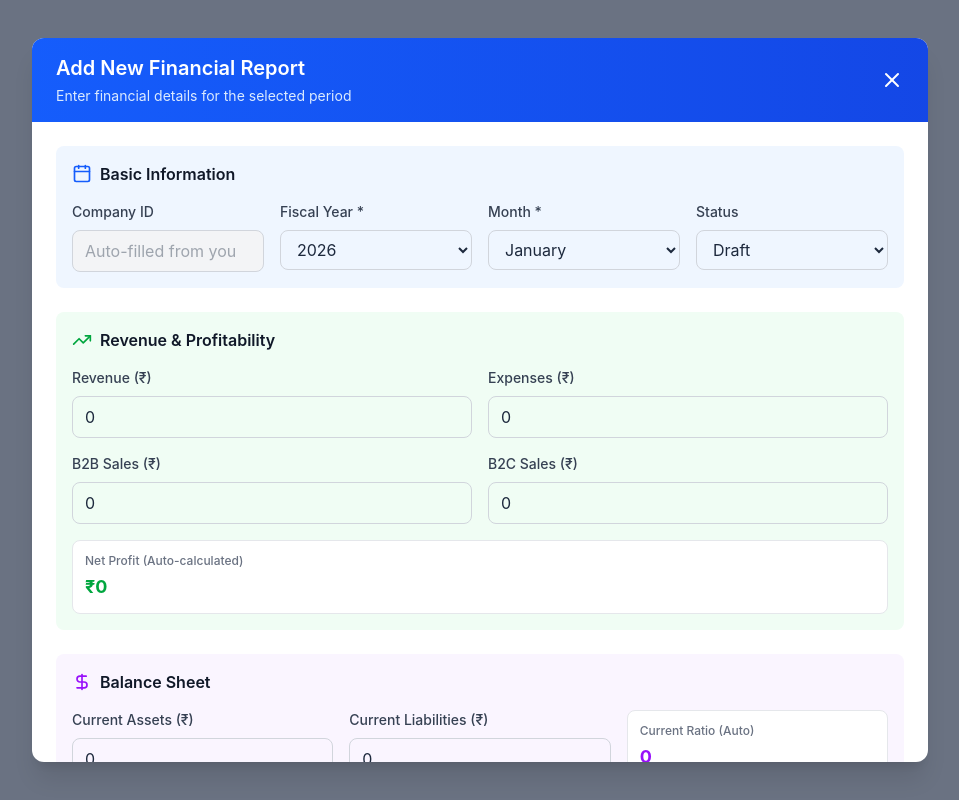
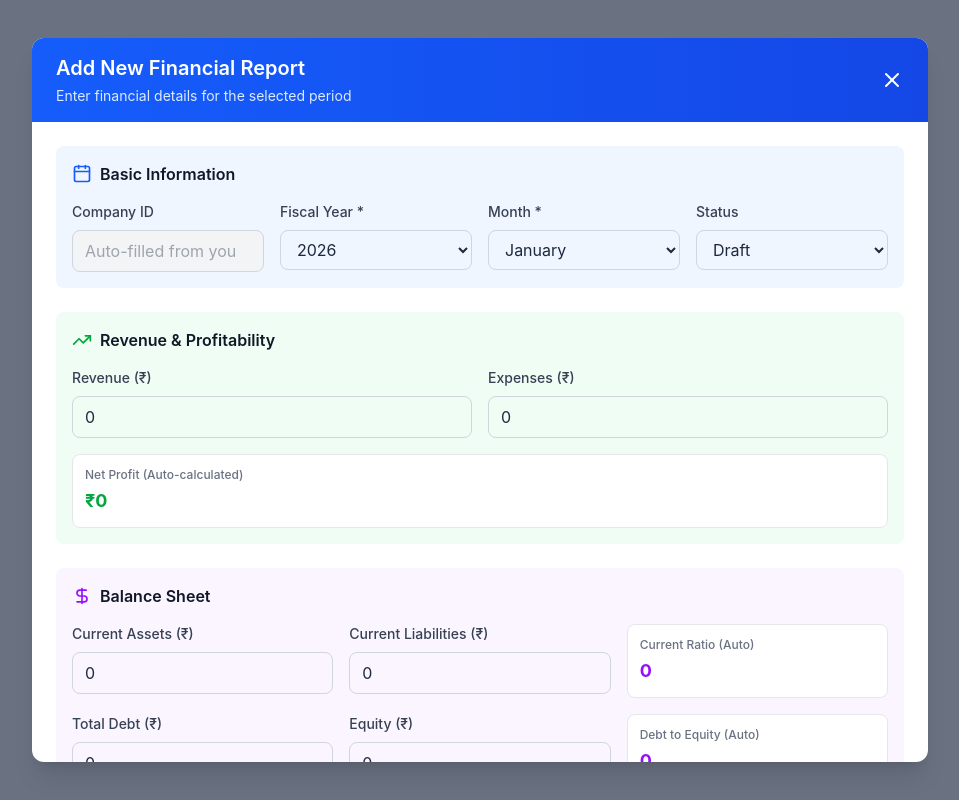
Before and after one commit to Vikashcodez/SME_TECTUM, a React app in the folder frontend/: page /financial/new in a window 1280 px wide. Shown: the whole page, without its empty margins (160-1119 px from the left). Built offline with nearby package versions, Linux system fonts and the light colour scheme; sample sign-in values are in the browser's storage; the HTML template or start-up script is replaced by a standard one.

Commit message:
backend some fixes in finace module

```diff
--- a/frontend/src/components/FinancialForm.jsx
+++ b/frontend/src/components/FinancialForm.jsx
@@ -15,8 +15,6 @@ const FinancialForm = ({ financial, onClose, onSuccess }) => {
     status: financial?.status || 'Draft',
     revenue: financial?.revenue || 0,
     expenses: financial?.expenses || 0,
-    b2b_sales: financial?.b2b_sales || 0,
-    b2c_sales: financial?.b2c_sales || 0,
     cash_balance: financial?.cash_balance || 0,
     total_gst_liability: financial?.total_gst_liability || 0,
     input_tax_credit: financial?.input_tax_credit || 0,
@@ -85,7 +83,7 @@ const FinancialForm = ({ financial, onClose, onSuccess }) => {
 
   const handleChange = (e) => {
     const { name, value } = e.target;
-    const numericFields = ['revenue', 'expenses', 'b2b_sales', 'b2c_sales', 'cash_balance', 'total_gst_liability', 'input_tax_credit', 'monthly_gst_tax_paid',
+    const numericFields = ['revenue', 'expenses', 'cash_balance', 'total_gst_liability', 'input_tax_credit', 'monthly_gst_tax_paid',
       'recv_not_due', 'recv_less_30', 'recv_30_60', 'recv_60_90', 'recv_90_180', 'recv_above_180',
       'pay_not_due', 'pay_less_30', 'pay_30_60', 'pay_60_90', 'pay_90_180', 'pay_above_180',
       'current_assets', 'current_liabilities', 'total_debt', 'wc_utilization_used', 'working_capital_limit',
@@ -270,30 +268,7 @@ const FinancialForm = ({ financial, onClose, onSuccess }) => {
                       className="w-full px-3 py-2 border border-gray-300 rounded-lg focus:ring-2 focus:ring-green-500 focus:border-transparent"
                     />
                   </div>
-                  <div>
-                    <label className="block text-sm font-medium text-gray-700 mb-2">
-                      B2B Sales (₹)
-                    </label>
-                    <input
-                      type="number"
-                      name="b2b_sales"
-                      value={formData.b2b_sales}
-                      onChange={handleChange}
-                      className="w-full px-3 py-2 border border-gray-300 rounded-lg focus:ring-2 focus:ring-blue-500 focus:border-transparent"
-                    />
-                  </div>
-                  <div>
-                    <label className="block text-sm font-medium text-gray-700 mb-2">
-                      B2C Sales (₹)
-                    </label>
-                    <input
-                      type="number"
-                      name="b2c_sales"
-                      value={formData.b2c_sales}
-                      onChange={handleChange}
-                      className="w-full px-3 py-2 border border-gray-300 rounded-lg focus:ring-2 focus:ring-emerald-500 focus:border-transparent"
-                    />
-                  </div>
+
                 </div>
                 <div className="mt-4 bg-white rounded-lg p-3 border border-gray-200">
                   <label className="block text-xs font-medium text-gray-500 mb-1">
```
Also changed, not shown: 1 other file (tests, documents, lock files or other folders).
